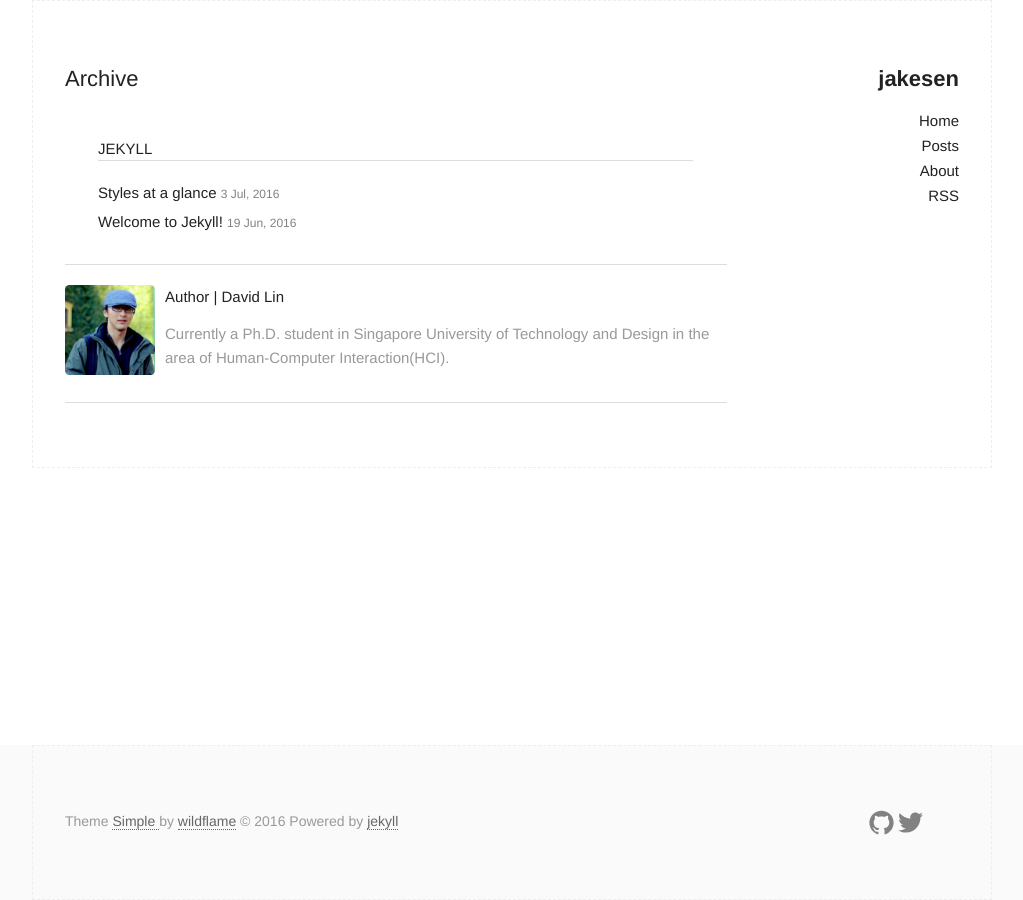
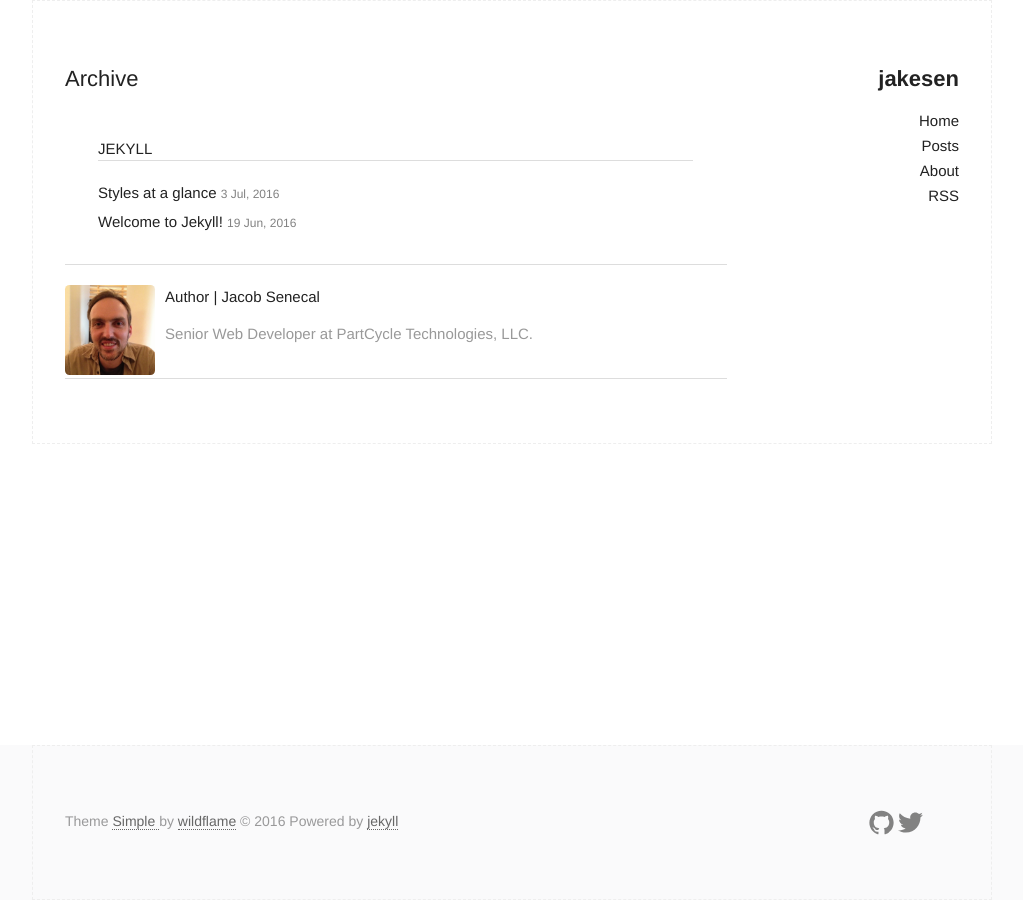
Before and after one commit to jakesen/jakesen.github.io, a Jekyll site: the page built from archive.html, in a window 1280 px wide. Shown: the whole page, without its empty margins (128-1151 px from the left). Built offline with Jekyll 4.4.1, drawn with Linux system fonts in a browser that asks for light colours.

Commit message:
Update author info and image

```diff
--- a/_includes/author.html
+++ b/_includes/author.html
@@ -1,9 +1,9 @@
 <section class="author">
-  <div class="authorimage box" style="background: url({{site.baseurl}}/assets/img/Taffy.jpg)"></div>
+  <div class="authorimage box" style="background: url({{site.baseurl}}/assets/img/jakesen.jpg)"></div>
   <div class="authorinfo box">
-    <p>Author | David Lin</p>
+    <p>Author | Jacob Senecal</p>
     <p class="bio">
-      Currently a Ph.D. student in Singapore University of Technology and Design in the area of Human-Computer Interaction(HCI).
+      Senior Web Developer at PartCycle Technologies, LLC.
     </p>
   </div>
 </section>
```
Also changed, not shown: assets/img/Taffy.jpg (deleted), assets/img/jakesen.jpg (added).
